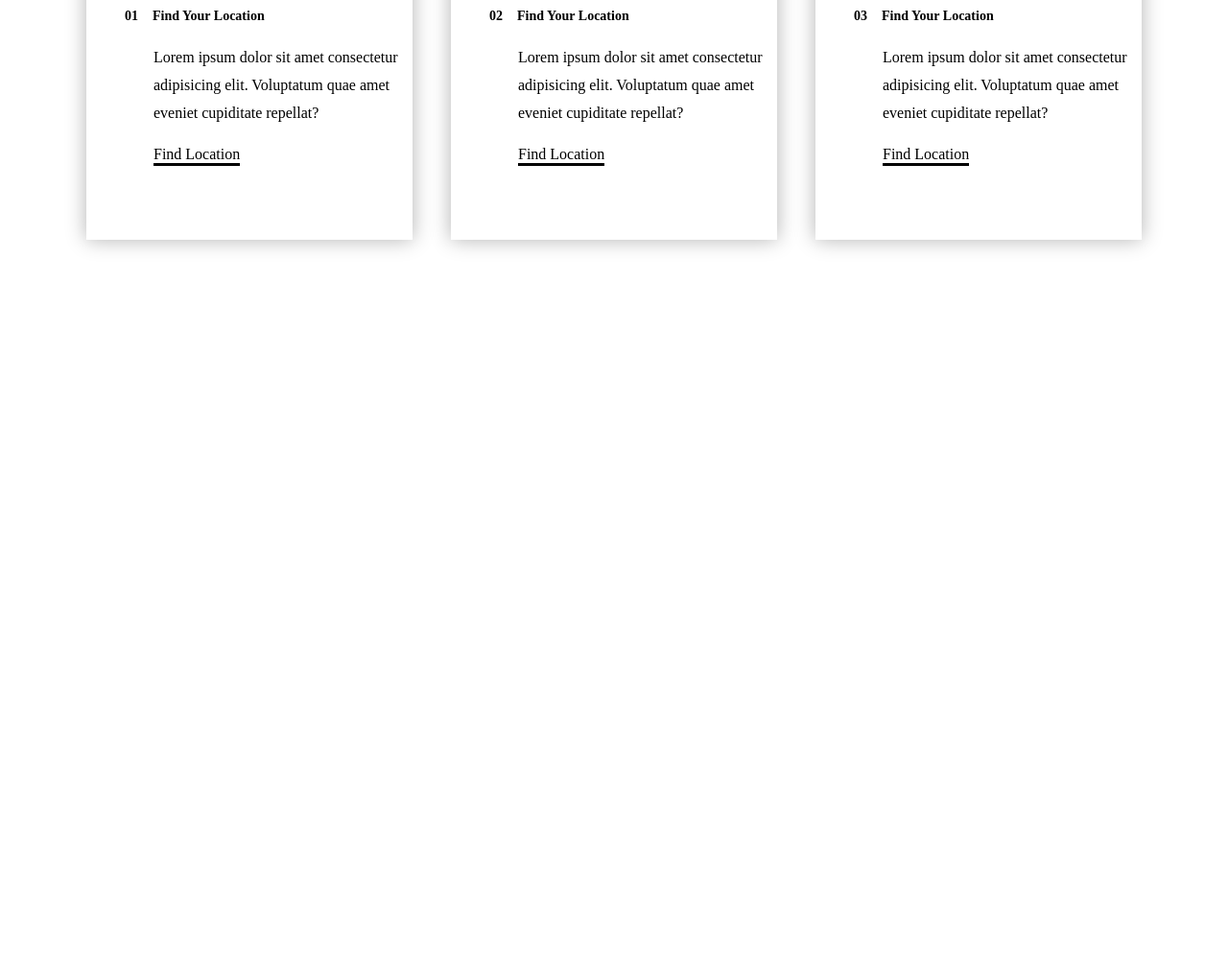
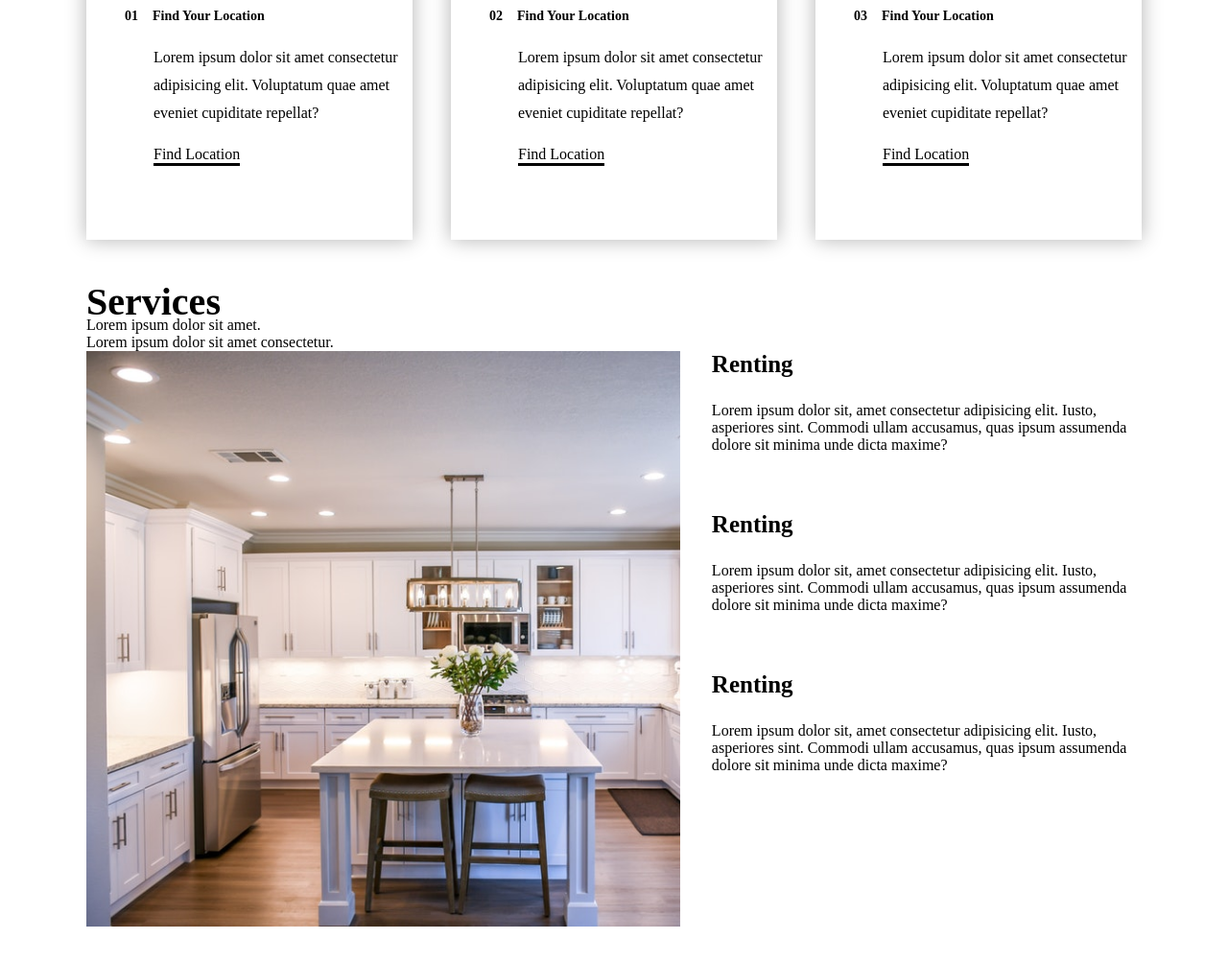
Before and after one commit to aslyamov/luxestate, a plain HTML site: page index.html in a window 1280 px wide. Shown: the part 2973-3977 px from the top of the page at 96% size. Before the commit the page ends 3273 px from the top, so only its background shows below. Drawn offline with Linux system fonts and the light colour scheme.

```diff
--- a/index.html
+++ b/index.html
@@ -1,5 +1,6 @@
 <!DOCTYPE html>
 <html lang="en">
+
 <head>
     <meta charset="UTF-8">
     <meta name="viewport" content="width=device-width, initial-scale=1.0">
@@ -7,6 +8,7 @@
     <link rel="stylesheet" href="style.css">
     <script src="https://kit.fontawesome.com/890f732749.js" crossorigin="anonymous"></script>
 </head>
+
 <body>
     <header>
         <nav>
@@ -181,7 +183,8 @@
             <div class="wrapper">
                 <h2>How It work</h2>
                 <p class="steps-text">Lorem ipsum, dolor sit amet consectetur adipisicing elit.</p>
-                <p class="steps-text mbtext">Lorem ipsum dolor sit amet consectetur, adipisicing elit. <br> Veritatis, dolore ipsam.</p>
+                <p class="steps-text mbtext">Lorem ipsum dolor sit amet consectetur, adipisicing elit. <br> Veritatis,
+                    dolore ipsam.</p>
                 <div class="steps-container">
                     <!-- Первый блок -->
                     <div class="stepblock" id="stepbl1">
@@ -222,9 +225,36 @@
                 </div>
             </div>
         </section>
-
+        <section class="services wrapper">
+            <h2>Services</h2>
+            <p>Lorem ipsum dolor sit amet.</p>
+            <p>Lorem ipsum dolor sit amet consectetur.</p>
+            <div class="serv-container">
+                <div class="serv-img-container">
+                    <img src="img/serv.jpg" alt="">
+                </div>
+                <div class="serv-text">
+                    <h4>Renting</h4>
+                    <p>
+                        Lorem ipsum dolor sit, amet consectetur adipisicing elit. Iusto, asperiores sint.
+                        Commodi ullam accusamus, quas ipsum assumenda dolore sit minima unde dicta maxime?
+                    </p>
+                    <h4>Renting</h4>
+                    <p>
+                        Lorem ipsum dolor sit, amet consectetur adipisicing elit. Iusto, asperiores sint.
+                        Commodi ullam accusamus, quas ipsum assumenda dolore sit minima unde dicta maxime?
+                    </p>
+                    <h4>Renting</h4>
+                    <p>
+                        Lorem ipsum dolor sit, amet consectetur adipisicing elit. Iusto, asperiores sint.
+                        Commodi ullam accusamus, quas ipsum assumenda dolore sit minima unde dicta maxime?
+                    </p>
+                </div>
+            </div>
+        </section>
     </main>
     <footer></footer>
     <script src="script.js"></script>
 </body>
+
 </html>
--- a/style.css
+++ b/style.css
@@ -301,7 +301,36 @@
     border-bottom: 3px solid #000;
 }
 
+.serv-container {
+    display: flex;
+    margin-bottom: 70px;
+}
 
+.services img {
+    width: 100%;
+    height: auto;
+}
+.serv-img-container {
+    width: 58%;
+}
+.serv-text {
+    width: 42%;
+    margin-left: 3%;
+}
+
+.serv-text p {
+    margin-bottom: 60px;
+}
+
+.services h2 {
+    font-size: 40px;
+    line-height: 30px;
+}
+
+.services h4 {
+    font-size: 25px;
+    margin-bottom: 25px;
+}
 
 @media screen and (max-width: 765px) {
     .toggle {
@@ -443,4 +472,15 @@
         margin-left: 5%;
         margin-bottom: 15px;
     }
+
+    .serv-container {
+        margin-top: 20px;
+        flex-direction: column;
+    }
+    .serv-img-container {
+        width: 100%;
+    }
+    .serv-text {
+        width: 100%;
+    }
 }
```
Also changed, not shown: img/serv.jpg (added). Lines whose indentation alone changed are shown as unchanged.
